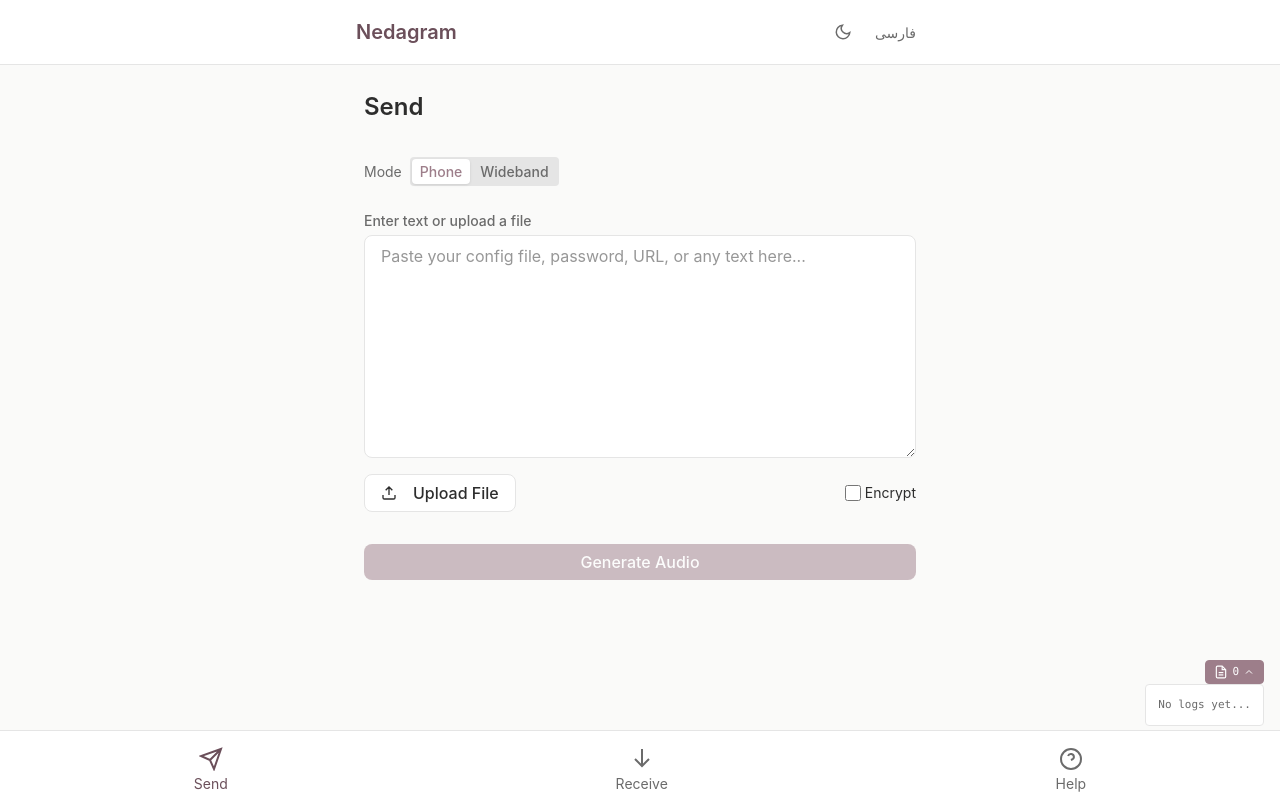
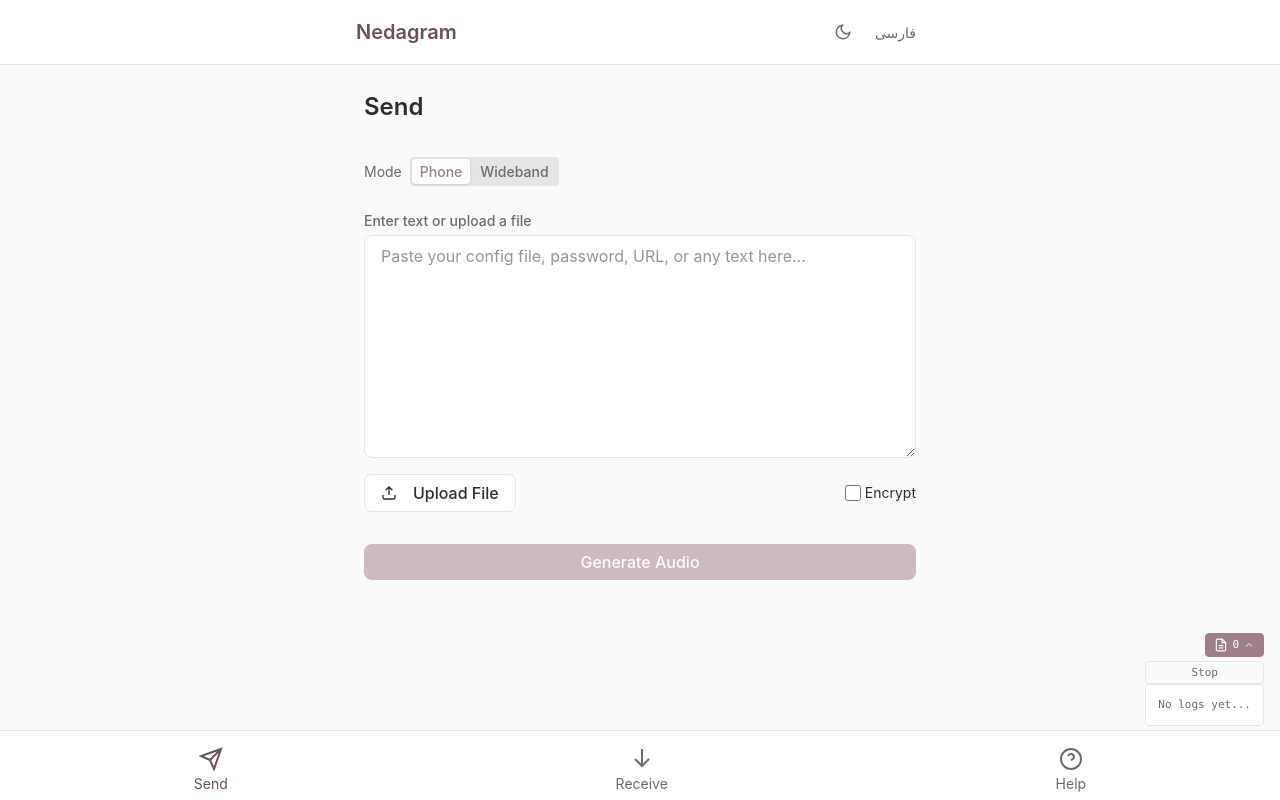
Before and after one commit to shayanb/Nedagram, a Preact app: page / in a window 1280 px wide. Both pictures are taken after a click on the button 1248 px from the left and 718 px from the top of the page. Built offline with nearby package versions, Linux system fonts and the light colour scheme.

Commit message:
fix log toggle

```diff
--- a/src/components/DebugLog.css
+++ b/src/components/DebugLog.css
@@ -125,10 +125,15 @@
   padding: var(--space-sm);
 }
 
-.debug-clear {
-  display: block;
-  width: 100%;
+.debug-actions {
+  display: flex;
+  gap: var(--space-xs);
   margin-top: var(--space-xs);
+}
+
+.debug-clear,
+.debug-stop {
+  flex: 1;
   padding: 4px;
   background: transparent;
   border: 1px solid var(--color-border);
@@ -142,6 +147,11 @@
 .debug-clear:hover {
   border-color: var(--color-error);
   color: var(--color-error);
+}
+
+.debug-stop:hover {
+  border-color: var(--color-warning);
+  color: var(--color-warning);
 }
 
 /* RTL adjustments */
--- a/src/components/DebugLog.tsx
+++ b/src/components/DebugLog.tsx
@@ -93,14 +93,14 @@ function unhookConsole() {
   console.error = originalConsole.error;
 }
 
-// Enable/disable logging
+// Enable/disable logging (logs are preserved until explicitly cleared)
 export function enableDebugLog(enabled: boolean) {
   isEnabled.value = enabled;
   if (enabled) {
     hookConsole();
   } else {
     unhookConsole();
-    logs.value = [];
+    // Don't clear logs - user can review them even after stopping
   }
 }
 
@@ -130,12 +130,8 @@ export function DebugLog() {
       enableDebugLog(true);
       isExpanded.value = true;
     } else {
-      // If enabled, toggle expanded state
+      // If enabled, just toggle expanded state (keep logging in background)
       isExpanded.value = !isExpanded.value;
-      // If collapsing and was expanded, disable logging
-      if (!isExpanded.value) {
-        enableDebugLog(false);
-      }
     }
     // Clear fading state when expanding
     if (isExpanded.value) {
@@ -147,6 +143,11 @@ export function DebugLog() {
     clearDebugLogs();
   }, []);
 
+  const handleStop = useCallback(() => {
+    enableDebugLog(false);
+    isExpanded.value = false;
+  }, []);
+
   const visibleLogs = isExpanded.value ? logs.value : logs.value.slice(-5);
 
   return (
@@ -155,7 +156,7 @@ export function DebugLog() {
       <button
         class={`debug-toggle ${isEnabled.value ? 'active' : ''}`}
         onClick={handleToggle}
-        title={isEnabled.value ? (isExpanded.value ? 'Disable logs' : 'Expand logs') : 'Enable debug logs'}
+        title={isEnabled.value ? (isExpanded.value ? 'Collapse logs' : 'Expand logs') : 'Enable debug logs'}
       >
         <svg width="14" height="14" viewBox="0 0 24 24" fill="none" stroke="currentColor" stroke-width="2">
           <path d="M14 2H6a2 2 0 0 0-2 2v16a2 2 0 0 0 2 2h12a2 2 0 0 0 2-2V8z" />
@@ -204,11 +205,18 @@ export function DebugLog() {
         </div>
       )}
 
-      {/* Clear button (only when expanded) */}
-      {isEnabled.value && isExpanded.value && logs.value.length > 0 && (
-        <button class="debug-clear" onClick={handleClear}>
-          Clear
-        </button>
+      {/* Action buttons (only when expanded) */}
+      {isEnabled.value && isExpanded.value && (
+        <div class="debug-actions">
+          {logs.value.length > 0 && (
+            <button class="debug-clear" onClick={handleClear}>
+              Clear
+            </button>
+          )}
+          <button class="debug-stop" onClick={handleStop}>
+            Stop
+          </button>
+        </div>
       )}
     </div>
   );
```
